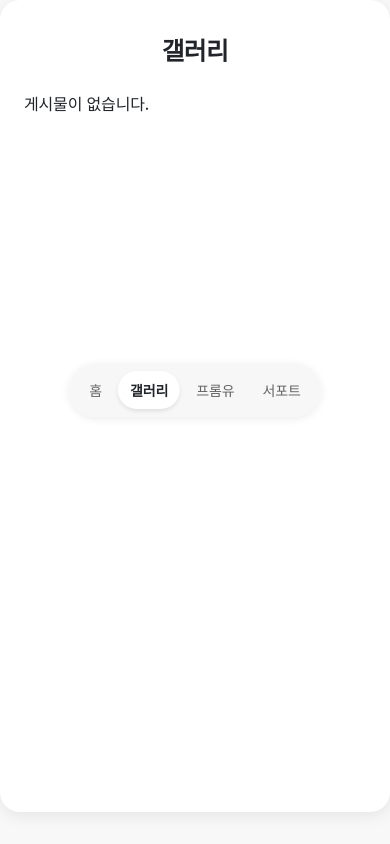
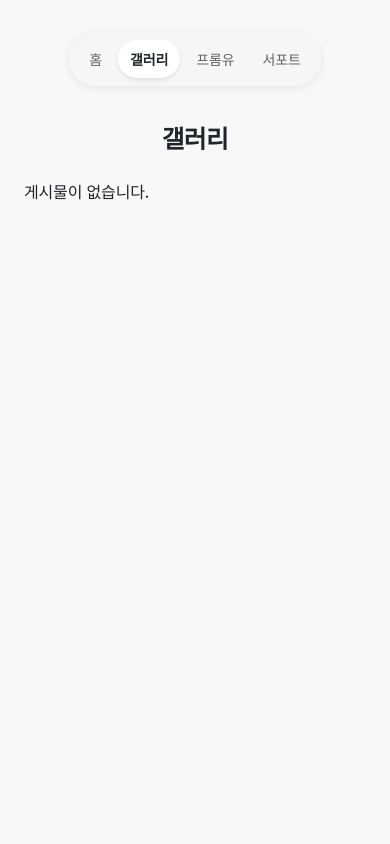
Before and after one commit to Junghyerim0818/iudotcom, a Flask app: page /gallery in a window 390 px wide. Run offline with Flask 3, Linux system fonts and the light colour scheme; data that the repository does not hold is empty; some libraries are stand-ins or nearby versions.

Commit message:
Add files via upload

```diff
--- a/static/css/base.css
+++ b/static/css/base.css
@@ -563,15 +563,12 @@ a:hover {
     .main-content-area {
         grid-column: 1;
         width: 100%;
-        height: 100vh;
-        border-radius: 0;
-        box-shadow: none
-    }
-
-    .main-menu-nav {
-        bottom: 2rem;
-        top: 0 !important;
-    }
+        height: 100vh !important;
+        border-radius: 0 !important;
+        box-shadow: none !important;
+        background-color: transparent !important;
+    }
+
     /* 플로팅 관리자 버튼 */
     .floating-admin-nav {
         right: 1rem;
@@ -588,8 +585,7 @@ a:hover {
     }
 
     .main-content {
-        margin-left: 0;
-        margin-top: 2rem !important;
+        margin-bottom: 2rem !important;
     }
 
     /* 모바일에서 갤러리/아카이브 리스트 카드 정렬 */
```
